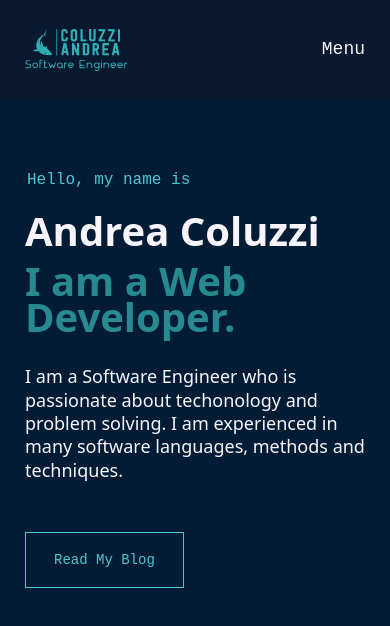
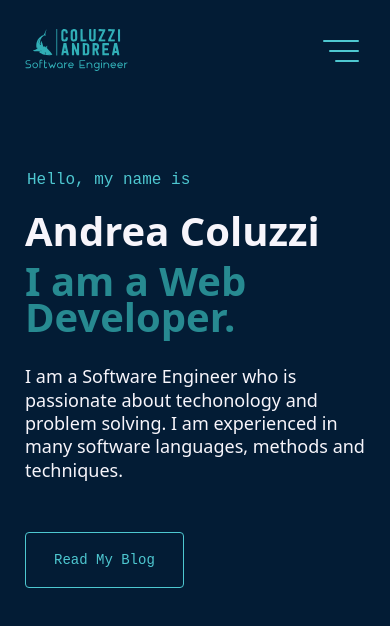
Before and after one commit to coluzziandrea/coluzziandrea.github.io, a React (Create React App) app in the folder coluzzi-andrea/: page / in a window 390 px wide. Shown: the top 626 px of the page. Built offline with nearby package versions, Linux system fonts and the light colour scheme.

Commit message:
added hamburger menu

```diff
--- a/coluzzi-andrea/package.json
+++ b/coluzzi-andrea/package.json
@@ -10,6 +10,7 @@
     "animejs": "^3.2.1",
     "react": "^17.0.2",
     "react-dom": "^17.0.2",
+    "react-helmet": "^6.1.0",
     "react-scripts": "5.0.0",
     "react-transition-group": "^4.4.5",
     "styled-components": "^5.3.5",
--- a/coluzzi-andrea/src/components/Header.js
+++ b/coluzzi-andrea/src/components/Header.js
@@ -6,6 +6,7 @@ import useScrollDirection from "../hooks/useScrollDirection";
 import { navLinks } from "../config";
 import resume from "../assets/docs/resume.pdf";
 import Logo from "./icons/Logo";
+import Menu from "./Menu";
 
 const StyledHeader = styled.header`
   ${({ theme }) => theme.mixins.flexBetween};
@@ -15,7 +16,7 @@ const StyledHeader = styled.header`
   padding: 0px 50px;
   width: 100%;
   height: var(--nav-height);
-  background-color: rgba(10, 25, 47, 0.85);
+  background-color: var(--yale-800);
   filter: none !important;
   pointer-events: auto !important;
   user-select: auto !important;
@@ -68,13 +69,6 @@ const StyledNav = styled.nav`
       width: 42px;
       height: 42px;
 
-      &:hover,
-      &:focus {
-        svg {
-          fill: var(--teal-400);
-        }
-      }
-
       svg {
         fill: none;
         transition: var(--transition);
@@ -92,7 +86,7 @@ const StyledLinks = styled.div`
     display: none;
   }
 
-  ol {
+  ul {
     ${({ theme }) => theme.mixins.flexBetween};
     padding: 0;
     margin: 0;
@@ -102,18 +96,10 @@ const StyledLinks = styled.div`
       margin: 0 5px;
       position: relative;
       counter-increment: item 1;
-      font-size: var(--fz-xs);
+      font-size: var(--fz-sm);
 
       a {
         padding: 10px;
-
-        &:before {
-          content: "0" counter(item) ".";
-          margin-right: 5px;
-          color: var(--green);
-          font-size: var(--fz-xxs);
-          text-align: right;
-        }
       }
     }
   }
@@ -200,7 +186,7 @@ const Header = () => {
           <TransitionGroup component={null}>
             {isMounted && (
               <CSSTransition classNames='fade' timeout={1000}>
-                <div>Menu</div>
+                <Menu />
               </CSSTransition>
             )}
           </TransitionGroup>
--- /dev/null
+++ b/coluzzi-andrea/src/components/Menu.js
@@ -0,0 +1,232 @@
+import React, { useState, useEffect, useRef } from "react";
+import styled from "styled-components";
+import { Helmet } from "react-helmet";
+import useOnClickOutside from "../hooks/useOnClickOutside";
+import { navLinks } from "../config";
+import resume from "../assets/docs/resume.pdf";
+
+const StyledMenu = styled.button`
+  display: none;
+  background-color: transparent;
+
+  @media (max-width: 768px) {
+    display: block;
+  }
+`;
+
+const StyledHamburgerButton = styled.button`
+  display: none;
+
+  @media (max-width: 768px) {
+    ${({ theme }) => theme.mixins.flexCenter};
+    position: relative;
+    z-index: 10;
+    margin-right: -15px;
+    padding: 15px;
+    border: 0;
+    background-color: transparent;
+    color: inherit;
+    text-transform: none;
+    transition-timing-function: linear;
+    transition-duration: 0.15s;
+    transition-property: opacity, filter;
+  }
+
+  .ham-box {
+    display: inline-block;
+    position: relative;
+    width: var(--hamburger-width);
+    height: 24px;
+  }
+
+  .ham-box-inner {
+    position: absolute;
+    top: 50%;
+    right: 0;
+    width: var(--hamburger-width);
+    height: 2px;
+    border-radius: var(--border-radius);
+    background-color: var(--teal-400);
+    transition-duration: 0.22s;
+    transition-property: transform;
+    transition-delay: ${(props) => (props.menuOpen ? `0.12s` : `0s`)};
+    transform: rotate(${(props) => (props.menuOpen ? `225deg` : `0deg`)});
+    transition-timing-function: cubic-bezier(
+      ${(props) => (props.menuOpen ? `0.215, 0.61, 0.355, 1` : `0.55, 0.055, 0.675, 0.19`)}
+    );
+    &:before,
+    &:after {
+      content: "";
+      display: block;
+      position: absolute;
+      left: auto;
+      right: 0;
+      width: var(--hamburger-width);
+      height: 2px;
+      border-radius: 4px;
+      background-color: var(--teal-400);
+      transition-timing-function: ease;
+      transition-duration: 0.15s;
+      transition-property: transform;
+    }
+    &:before {
+      width: ${(props) => (props.menuOpen ? `100%` : `120%`)};
+      top: ${(props) => (props.menuOpen ? `0` : `-10px`)};
+      opacity: ${(props) => (props.menuOpen ? 0 : 1)};
+      transition: ${({ menuOpen }) =>
+        menuOpen ? "var(--ham-before-active)" : "var(--ham-before)"};
+    }
+    &:after {
+      width: ${(props) => (props.menuOpen ? `100%` : `80%`)};
+      bottom: ${(props) => (props.menuOpen ? `0` : `-10px`)};
+      transform: rotate(${(props) => (props.menuOpen ? `-90deg` : `0`)});
+      transition: ${({ menuOpen }) => (menuOpen ? "var(--ham-after-active)" : "var(--ham-after)")};
+    }
+  }
+`;
+const StyledSidebar = styled.aside`
+  display: none;
+
+  @media (max-width: 768px) {
+    ${({ theme }) => theme.mixins.flexCenter};
+    position: fixed;
+    top: 0;
+    bottom: 0;
+    right: 0;
+    padding: 50px 10px;
+    width: min(75vw, 400px);
+    height: 100vh;
+    outline: 0;
+    background-color: var(--yale-700);
+    box-shadow: -10px 0px 30px -15px var(--yale-900);
+    z-index: 9;
+    transform: translateX(${(props) => (props.menuOpen ? 0 : 100)}vw);
+    visibility: ${(props) => (props.menuOpen ? "visible" : "hidden")};
+    transition: var(--transition);
+  }
+
+  nav {
+    ${({ theme }) => theme.mixins.flexBetween};
+    width: 100%;
+    flex-direction: column;
+    color: var(--ghost-500);
+    font-family: var(--font-mono);
+    text-align: center;
+  }
+
+  ul {
+    padding: 0;
+    margin: 0;
+    list-style: none;
+    width: 100%;
+
+    li {
+      position: relative;
+      margin: 0 auto 20px;
+      counter-increment: item 1;
+      font-size: clamp(var(--fz-sm), 4vw, var(--fz-lg));
+
+      @media (max-width: 600px) {
+        margin: 0 auto 10px;
+      }
+    }
+
+    a {
+      ${({ theme }) => theme.mixins.link};
+      width: 100%;
+      padding: 3px 20px 20px;
+    }
+  }
+
+  .resume-link {
+    ${({ theme }) => theme.mixins.bigButton};
+    padding: 18px 50px;
+    margin: 10% auto 0;
+    width: max-content;
+  }
+`;
+
+const Menu = () => {
+  const [menuOpen, setMenuOpen] = useState(false);
+
+  const wrapperRef = useRef();
+  const buttonRef = useRef(null);
+  const navRef = useRef(null);
+
+  const toggleMenu = () => setMenuOpen(!menuOpen);
+
+  useOnClickOutside(wrapperRef, () => setMenuOpen(false));
+
+  const onKeyDown = (e) => {
+    switch (e.key) {
+      case "Escape":
+      case "Esc": {
+        setMenuOpen(false);
+        break;
+      }
+
+      default: {
+        break;
+      }
+    }
+  };
+
+  const onResize = (e) => {
+    if (e.currentTarget.innerWidth > 768) {
+      setMenuOpen(false);
+    }
+  };
+
+  useEffect(() => {
+    document.addEventListener("keydown", onKeyDown);
+    window.addEventListener("resize", onResize);
+
+    return () => {
+      document.removeEventListener("keydown", onKeyDown);
+      window.removeEventListener("resize", onResize);
+    };
+  }, []);
+
+  return (
+    <StyledMenu>
+      <Helmet>
+        <body className={menuOpen ? "blur" : ""} />
+      </Helmet>
+
+      <div ref={wrapperRef}>
+        <StyledHamburgerButton
+          onClick={toggleMenu}
+          menuOpen={menuOpen}
+          ref={buttonRef}
+          aria-label='Menu'
+        >
+          <div className='ham-box'>
+            <div className='ham-box-inner' />
+          </div>
+        </StyledHamburgerButton>
+
+        <StyledSidebar menuOpen={menuOpen} aria-hidden={!menuOpen} tabIndex={menuOpen ? 1 : -1}>
+          <nav ref={navRef}>
+            {navLinks && (
+              <ul>
+                {navLinks.map(({ url, name }, i) => (
+                  <li key={i}>
+                    <a href={url} onClick={() => setMenuOpen(false)}>
+                      {name}
+                    </a>
+                  </li>
+                ))}
+              </ul>
+            )}
+
+            <a href={resume} className='resume-link'>
+              Resume
+            </a>
+          </nav>
+        </StyledSidebar>
+      </div>
+    </StyledMenu>
+  );
+};
+
+export default Menu;
--- /dev/null
+++ b/coluzzi-andrea/src/hooks/useOnClickOutside.js
@@ -0,0 +1,35 @@
+import { useEffect } from 'react';
+
+// https://usehooks.com/useOnClickOutside/
+
+const useOnClickOutside = (ref, handler) => {
+  useEffect(
+    () => {
+      const listener = event => {
+        // Do nothing if clicking ref's element or descendent elements
+        if (!ref.current || ref.current.contains(event.target)) {
+          return;
+        }
+
+        handler(event);
+      };
+
+      document.addEventListener('mousedown', listener);
+      document.addEventListener('touchstart', listener);
+
+      return () => {
+        document.removeEventListener('mousedown', listener);
+        document.removeEventListener('touchstart', listener);
+      };
+    },
+    // Add ref and handler to effect dependencies
+    // It's worth noting that because passed in handler is a new ...
+    // ... function on every render that will cause this effect ...
+    // ... callback/cleanup to run every render. It's not a big deal ...
+    // ... but to optimize you can wrap handler in useCallback before ...
+    // ... passing it into this hook.
+    [ref, handler],
+  );
+};
+
+export default useOnClickOutside;
--- a/coluzzi-andrea/src/styles/GlobalStyle.js
+++ b/coluzzi-andrea/src/styles/GlobalStyle.js
@@ -34,6 +34,10 @@ const globalStyle = createGlobalStyle`
         background-color: var(--teal-800);
         border: 3px solid var(--yale-800);
         border-radius: 10px;
+    }
+
+    ::selection {
+      background-color: var(--yale-700);
     }
 
     body {
--- a/coluzzi-andrea/src/styles/Variables.js
+++ b/coluzzi-andrea/src/styles/Variables.js
@@ -33,6 +33,7 @@ const variables = css`
     --margin-bottom: 1rem;
     --small-margin-bottom: 0.6rem;
 
+    --easing: cubic-bezier(0.645, 0.045, 0.355, 1);
     --transition: all 0.25s cubic-bezier(0.645, 0.045, 0.355, 1);
 
     --fz-xxs: 12px;
@@ -44,8 +45,20 @@ const variables = css`
     --fz-xxl: 22px;
     --fz-heading: 32px;
 
+    --border-radius: 4px;
     --nav-height: 100px;
     --nav-scroll-height: 70px;
+
+    --tab-height: 42px;
+    --tab-width: 120px;
+
+    --hamburger-width: 30px;
+
+    --ham-before: top 0.1s ease-in 0.25s, opacity 0.1s ease-in;
+    --ham-before-active: top 0.1s ease-out, opacity 0.1s ease-out 0.12s;
+    --ham-after: bottom 0.1s ease-in 0.25s, transform 0.22s cubic-bezier(0.55, 0.055, 0.675, 0.19);
+    --ham-after-active: bottom 0.1s ease-out,
+      transform 0.22s cubic-bezier(0.215, 0.61, 0.355, 1) 0.12s;
   }
 `;
 
```
Also changed, not shown: coluzzi-andrea/src/styles/mixins.js (+38 -3 lines), 1 other file (tests, documents, lock files or other folders).
